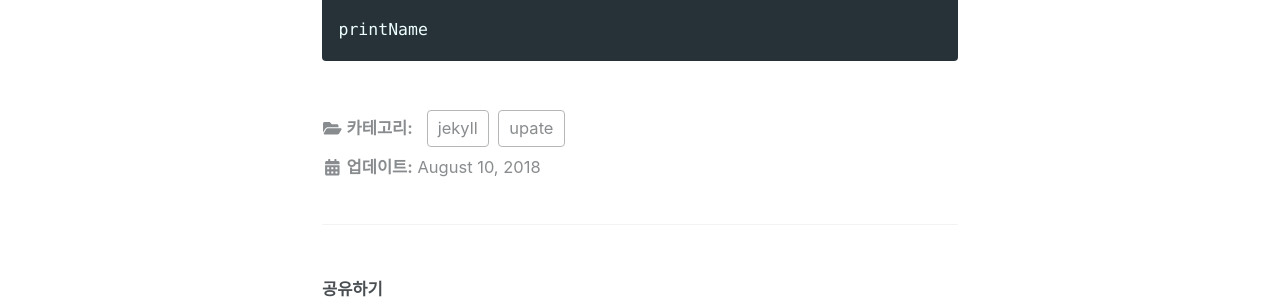
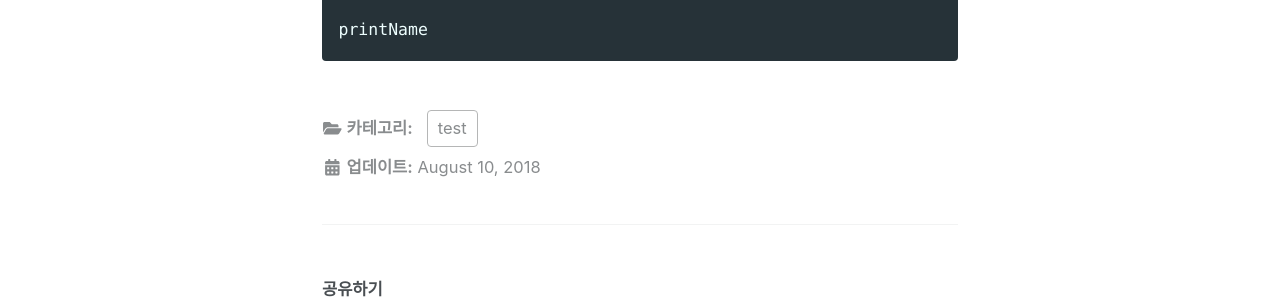
Before and after one commit to hsb0202/hsb0202.github.io, a Jekyll site: the page built from _posts/2018-08-10-first-post.md, in a window 1280 px wide and 900 px high. Shown: the part 353-653 px from the top of the window. Built offline with Jekyll 4.4.1, drawn with Linux system fonts in a browser that asks for light colours; nearby versions of some CDN libraries.

Commit message:
Update 2018-08-10-first-post.md

```diff
--- a/_posts/2018-08-10-first-post.md
+++ b/_posts/2018-08-10-first-post.md
@@ -1,7 +1,8 @@
 ---
 title: "Welcome to Jekyll!"
 date : 2018-08-10 07:36:00 -400
-categories: jekyll upate
+categories:
+  - test
 ---
 
 
```
